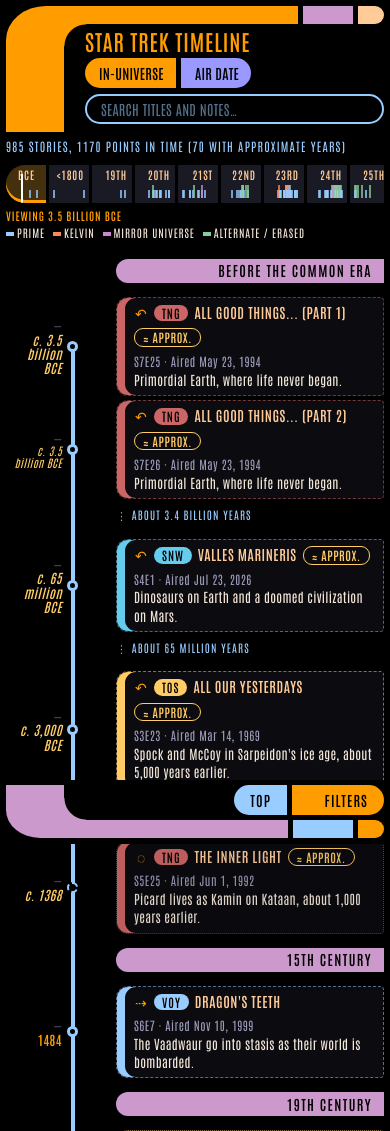
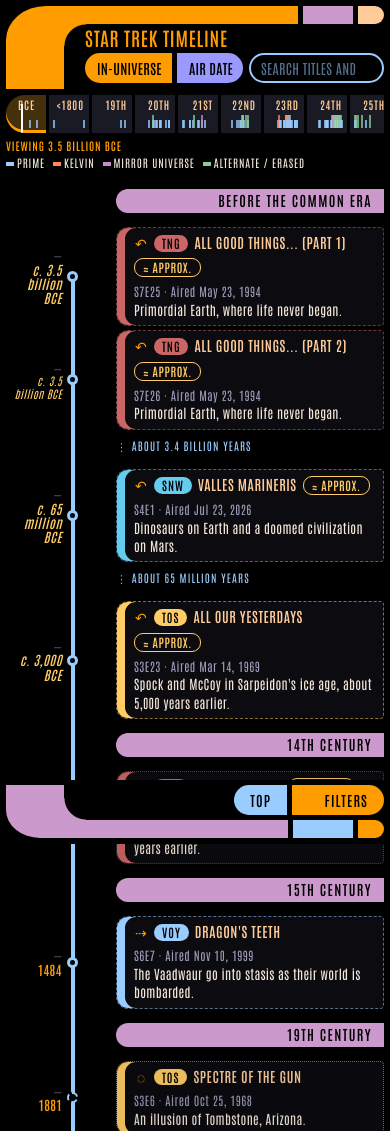
Before and after one commit to devnill/trek-timeline, a plain HTML site: page index.html in a window 390 px wide. Shown: the top 1131 px of the page. Drawn offline with Linux system fonts and the light colour scheme.

Commit message:
Keep the header sticky on phones and drop the count line
The header now stays pinned on narrow screens, with the overview bar
held just below it at the header's measured height. The stories and
points-in-time count is removed; a message appears only when the
filters match nothing.

```diff
--- a/app.js
+++ b/app.js
@@ -191,6 +191,12 @@
   };
 
   const narrow = window.matchMedia("(max-width: 800px)");
+  // Keep the sticky overview bar right under the header, whatever height the header wraps to.
+  let headH = 0;
+  function syncHead() {
+    const h = document.querySelector(".top").offsetHeight;
+    if (h !== headH) document.documentElement.style.setProperty("--head-h", `${(headH = h)}px`);
+  }
 
   const MODES = {
     canon: {
@@ -360,6 +366,7 @@
   let scrollQueued = false;
   function updatePosition() {
     scrollQueued = false;
+    syncHead();
     if (!overview.length) return;
     const M = MODES[state.view];
     const line = $(".top").offsetHeight + $("#canon-head").offsetHeight + 10;
@@ -422,13 +429,10 @@
     yearRows = [...tl.querySelectorAll(".trow[data-year]")];
     updatePosition();
 
-    const nEvents = tl.querySelectorAll(".card").length;
     $(".drawer-close").textContent = entries.length ? `Show ${entries.length} ${entries.length === 1 ? "story" : "stories"}` : "No matches";
-    $("#count").textContent = entries.length
-      ? state.view === "canon"
-        ? `${entries.length} stories, ${nEvents} points in time (${tl.querySelectorAll(".card.approx").length} with approximate years)`
-        : `${entries.length} stories, in broadcast order`
-      : "Nothing matches these filters.";
+    // Only speak up when the filters leave nothing to show.
+    $("#count").hidden = entries.length > 0;
+    $("#count").textContent = entries.length ? "" : "Nothing matches these filters.";
 
     document.querySelectorAll(".view-toggle button").forEach((b) =>
       b.setAttribute("aria-selected", b.dataset.view === state.view));
@@ -597,6 +601,9 @@
       setDrawer(!document.body.classList.contains("filters-open"))));
     narrow.addEventListener("change", () => { if (!narrow.matches) setDrawer(false); drawLinks(); });
     $(".to-top").addEventListener("click", () => window.scrollTo({ top: 0, behavior: "smooth" }));
+    syncHead();
+    new ResizeObserver(syncHead).observe($(".top"), { box: "border-box" });
+    window.addEventListener("resize", syncHead);
     // The footer's credit line also appears at the end of the drawer, where phones have room for it.
     $(".filters").append(Object.assign($("footer .credit").cloneNode(true), { className: "credit drawer-credit" }));
 
--- a/styles.css
+++ b/styles.css
@@ -53,7 +53,7 @@ button, input { font: inherit; color: inherit; letter-spacing: inherit; }
   column-gap: var(--gap);
   padding: 8px 8px 0;
 }
-.top { position: sticky; top: 0; z-index: 20; height: var(--head-h); background: #000; }
+.top { position: sticky; top: 0; z-index: 20; height: 92px; background: #000; }
 /* The footer stays pinned to the bottom of the window. */
 footer {
   position: fixed; left: 0; right: 0; bottom: 0; z-index: 20;
@@ -412,34 +412,34 @@ svg.links { position: absolute; inset: 0; pointer-events: none; z-index: 5; over
 .foot-buttons, .drawer-close, .drawer-credit, .scrim { display: none; }
 
 @media (max-width: 800px) {
-  :root { --side: 58px; --year-col: 56px; --head-h: 0px; --foot-h: 64px; --bar: 18px; }
+  :root { --side: 58px; --year-col: 56px; --foot-h: 64px; --bar: 18px; }
   body { font-size: 14px; }
 
-  /* Header scrolls away; the overview bar sticks to the top instead. */
-  .top { position: static; height: auto; padding: 6px 6px 0; }
+  /* Header stays put, kept to three short lines. */
+  .top { height: auto; padding: 6px 6px 0; }
   .elbow { border-top-left-radius: 40px 34px; padding: 0; }
   .elbow .code { display: none; }
   .top .frame-main::before { width: 22px; height: 22px; background: radial-gradient(circle at 100% 100%, transparent 21px, var(--l-orange) 22px); }
   .seg.s-lilac { width: 50px; } .seg.s-peach { width: 26px; border-radius: 0 9px 9px 0; }
-  .top-row { flex-wrap: wrap; gap: 6px; padding: 6px 0 8px 16px; }
-  .top h1 { order: -1; width: 100%; margin: 0; font-size: 22px; }
-  .view-toggle button { height: 30px; padding: 0 12px 4px 14px; font-size: 14px; }
-  #search { flex: 1 1 140px; width: auto; height: 30px; min-width: 0; }
+  .top-row { flex-wrap: wrap; gap: 6px; padding: 4px 0 6px 16px; }
+  .top h1 { order: -1; width: 100%; margin: 0; font-size: 19px; }
+  .view-toggle button { height: 30px; padding: 0 10px 4px 12px; font-size: 14px; }
+  #search { flex: 1 1 80px; width: auto; height: 30px; min-width: 0; padding: 0 10px; }
 
   .layout { grid-template-columns: minmax(0, 1fr); padding: 0 6px var(--foot-h); }
   main { padding: 0 0 20px; }
-  .count { font-size: 12px; margin: 6px 0 4px; }
+  .count { font-size: 12px; margin: 10px 0; }
 
   /* Filters slide in from the left. */
   .filters {
-    position: fixed; z-index: 25; top: 0; left: 0; bottom: var(--foot-h); align-self: stretch;
+    position: fixed; z-index: 25; top: var(--head-h); left: 0; bottom: var(--foot-h); align-self: stretch;
     width: min(330px, 88vw); max-height: none; padding: 8px 8px 24px; background: #000;
     transform: translateX(-102%); transition: transform 0.2s ease-out; visibility: hidden;
     box-shadow: 12px 0 30px rgba(0, 0, 0, 0.7);
   }
   .filters-open .filters { transform: none; visibility: visible; }
   .filters-open { overflow: hidden; }
-  .scrim { display: block; position: fixed; z-index: 24; inset: 0 0 var(--foot-h); background: rgba(0, 0, 0, 0.6); }
+  .scrim { display: block; position: fixed; z-index: 24; inset: var(--head-h) 0 var(--foot-h); background: rgba(0, 0, 0, 0.6); }
   .scrim[hidden] { display: none; }
   .drawer-close {
     display: flex; align-items: flex-end; justify-content: flex-end; flex: none;
@@ -466,7 +466,7 @@ svg.links { position: absolute; inset: 0; pointer-events: none; z-index: 5; over
   .foot-buttons .to-top { border-radius: 15px 0 0 15px; }
 
   /* Overview: segments keep a readable width and the bar scrolls sideways. */
-  #canon-head { top: 0; padding: 6px 0 6px; }
+  #canon-head { padding: 6px 0 6px; }
   .ov-bar { height: 38px; overflow-x: auto; scrollbar-width: none; scroll-behavior: smooth; }
   .ov-bar::-webkit-scrollbar { display: none; }
   .ov-seg { min-width: 40px; flex-shrink: 0; flex-basis: 40px; }
```
